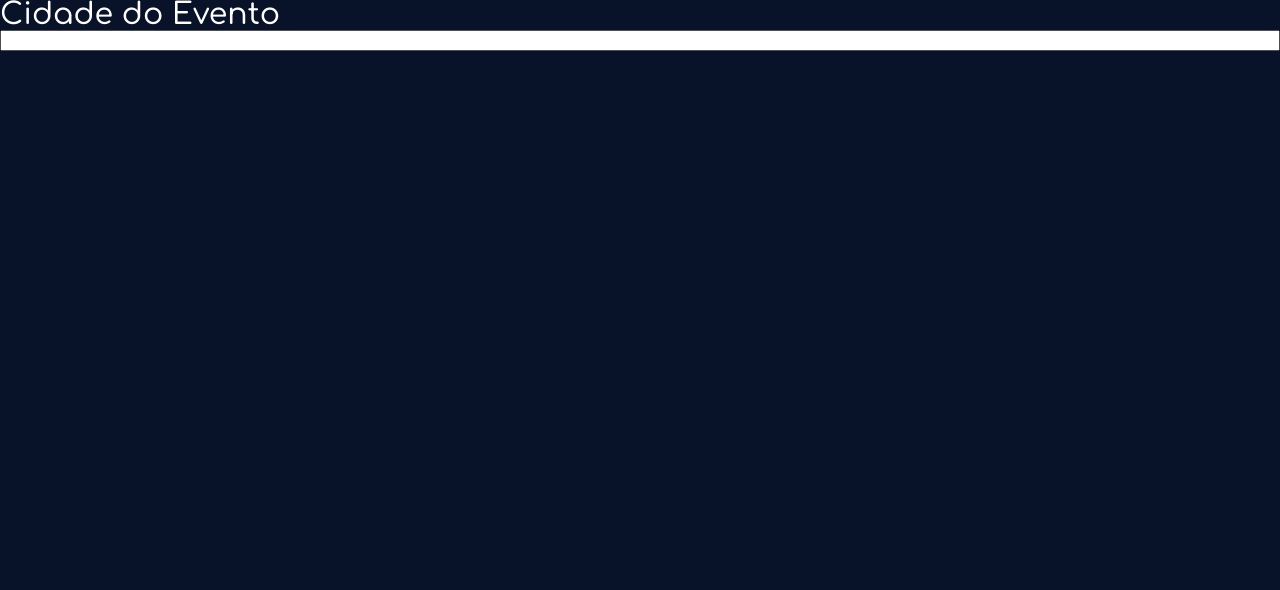
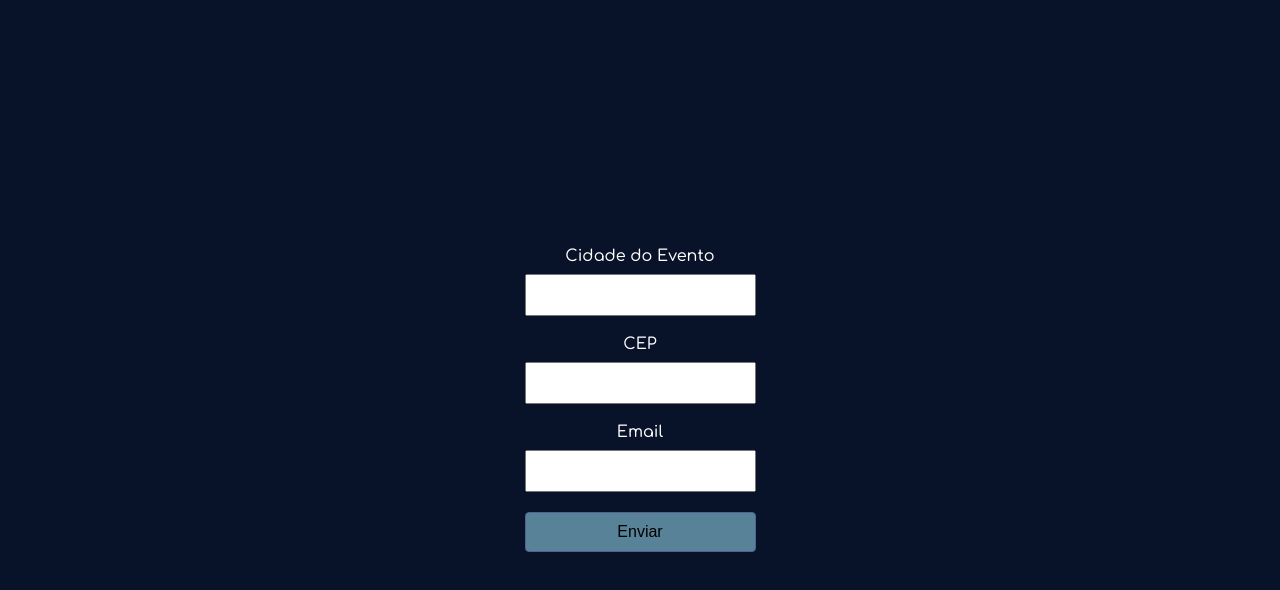
Before and after one commit to Imperat0/mb-labs2, a React (Create React App) app in the folder mb-labs2/: page / in a window 1280 px wide. Shown: the top 590 px of the page. Built offline with nearby package versions, Linux system fonts and the light colour scheme.

Commit message:
button e register

```diff
--- a/mb-labs2/src/App.js
+++ b/mb-labs2/src/App.js
@@ -1,15 +1,13 @@
 import React from "react";
-import Field from "./components/Field";
-import Form from "./components/Form";
+import FormNew from "./components/FormNew";
+
 import Main from "./components/Main";
 
 
 function App() {
   return (
            <Main>
-            <Form>
-           <Field.Text label = "Cidade do Evento" name = "name" type = "name"/>
-            </Form>
+           <FormNew/>
           </Main>
   );
 }
--- /dev/null
+++ b/mb-labs2/src/components/Button/index.js
@@ -0,0 +1,16 @@
+import styled from "styled-components";
+
+
+const Button = styled.button`
+background-color: #578298;
+border: 1px solid #516391;
+border-radius: 4px;
+width: 100%;
+font-size: inherit;
+padding: 10px 20px;
+
+
+
+`;
+
+export default Button;
--- a/mb-labs2/src/components/Field/Content/index.js
+++ b/mb-labs2/src/components/Field/Content/index.js
@@ -1,7 +1,7 @@
 import styled from "styled-components";
 
 const Content = styled.span`
-  font-size: 30px;
+  margin-bottom: 10px;
 `;
 
 
--- a/mb-labs2/src/components/Field/Field/Input/index.js
+++ b/mb-labs2/src/components/Field/Field/Input/index.js
@@ -1,5 +1,9 @@
 import styled from "styled-components";
 
-const Input = styled.input``;
+const Input = styled.input`
+padding: 10px 10px;
+font-size: inherit;
+`;
+
 
 export default Input;
--- a/mb-labs2/src/components/Field/Label/index.js
+++ b/mb-labs2/src/components/Field/Label/index.js
@@ -3,7 +3,9 @@ import styled from "styled-components";
 const Label = styled.label`
 display: flex;
 flex-direction: column;
-font: 30px;
+font: 35px;
+align-items: center;
+margin-bottom: 20px;
 `;
 
 export default Label;
--- a/mb-labs2/src/components/Form/index.js
+++ b/mb-labs2/src/components/Form/index.js
@@ -1,6 +1,8 @@
 import styled from 'styled-components';
 
-const Form = styled.form``;
+const Form = styled.form`
+max-width: 400px;
+`;
 
 
 export default Form;
--- /dev/null
+++ b/mb-labs2/src/components/FormNew/index.js
@@ -0,0 +1,27 @@
+import React from "react";
+import Field from "../Field";
+import Form from "../Form";
+import {useForm} from 'react-hook-form';
+import Button from "../Button";
+
+
+const FormNew = () => {
+    const { register, handleSubmit } = useForm ();
+
+    const newUser = (user) => {
+    console.log(user)
+};
+    return(
+    <Form onSubimit = {handleSubmit (newUser)}>
+    <Field.Text label = "Cidade do Evento" name = "name" type = "name" register={register}/>
+    <Field.Text label = "CEP" name = "name" type = "name"/>
+    <Field.Text label = "Email" name = "email" type = "email"/>
+
+
+    <Button>Enviar</Button>
+     </Form>
+
+);
+    };
+
+export default FormNew;
--- a/mb-labs2/src/components/Main/index.js
+++ b/mb-labs2/src/components/Main/index.js
@@ -5,6 +5,9 @@ const Main = styled.main`
 background-color: #081229;
 width: 100vw;
 height: 100vh;
+justify-content: center;
+align-items: center;
+display: flex;
 `;
 
 
```
